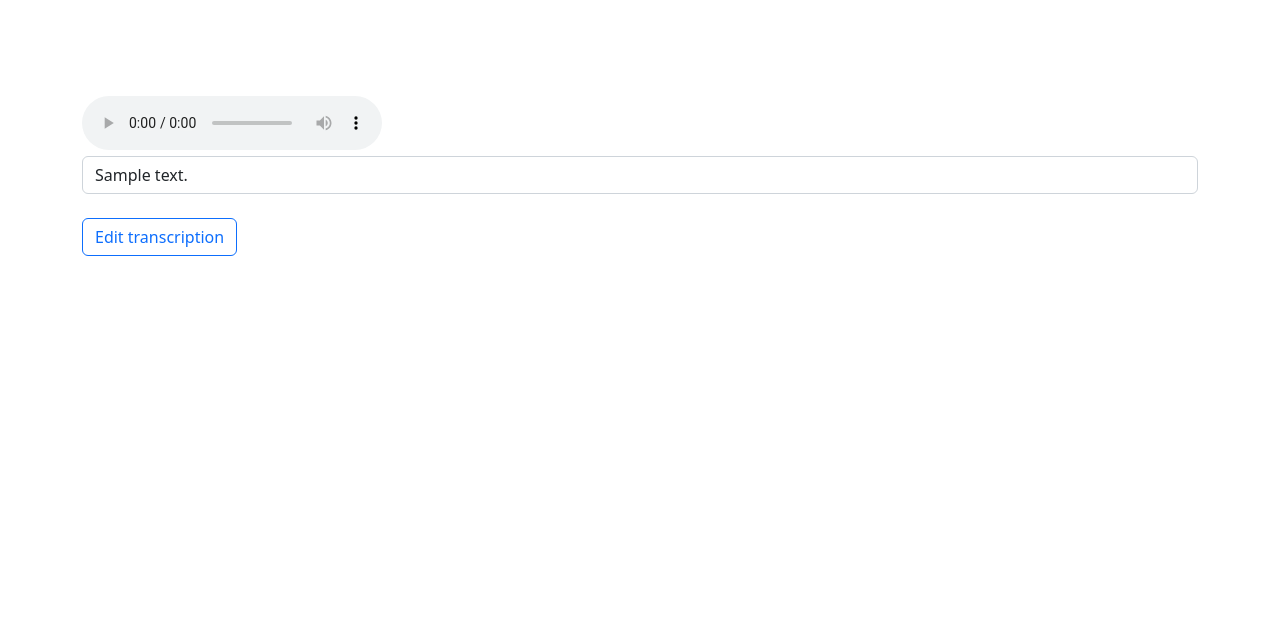
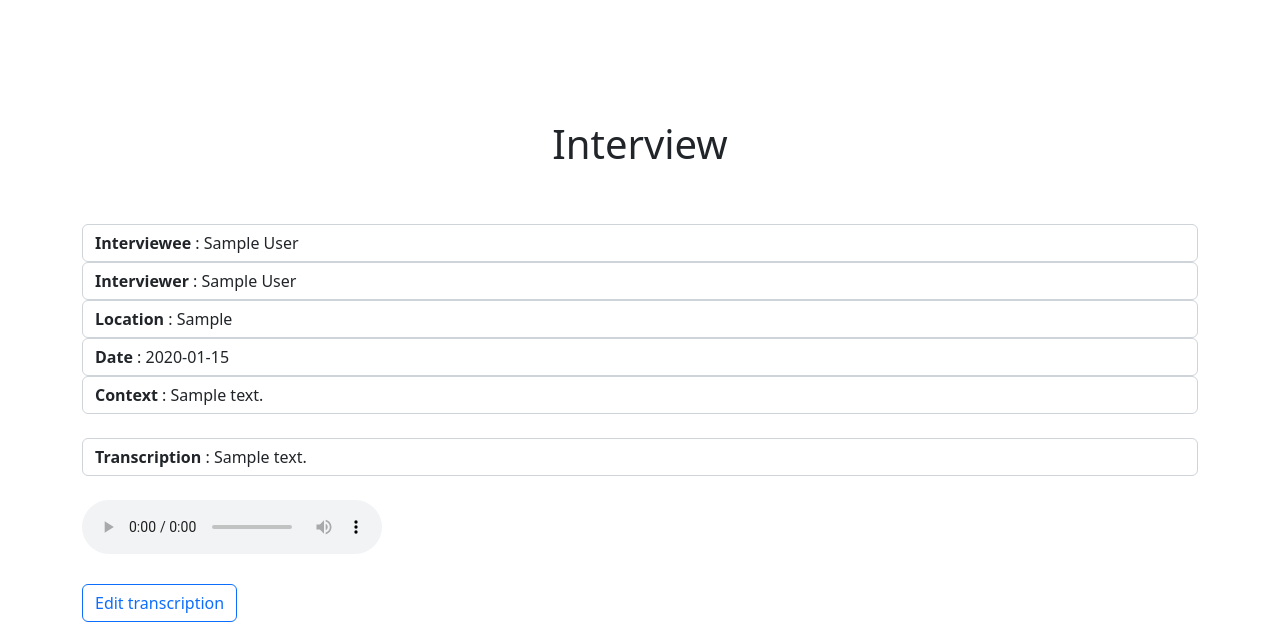
Before and after one commit to dpicca/Montreux-Jazz-Memories, a Flask app: a page that uses database-retranscript/templates/display.html in a window 1280 px wide. Shown: the part 176-800 px from the top of the page. Run offline with Flask 2, Linux system fonts and the light colour scheme; tables that the repository leaves empty hold one stand-in row (values such as "Sample post").

Commit message:
modif interface display et edit

```diff
--- a/database-retranscript/app.py
+++ b/database-retranscript/app.py
@@ -155,8 +155,20 @@ def display(id):
         cursor.execute("SELECT audio from interview")
         connection.commit()
         audio = cursor.fetchall()
+        cursor.execute("SELECT first_name_interviewee, last_name_interviewee, first_name_interviewer,"
+                       " last_name_interviewer, descriptive_metadata.date, location, context from descriptive_metadata")
+        connection.commit()
+        metadata = cursor.fetchall()
+        print(metadata)
+        metadata_dict = {
+            'Interviewee': str(metadata[int(id)-1][0]) + ' ' + str(metadata[int(id)-1][1]),
+            'Interviewer': str(metadata[int(id)-1][2]) + ' ' + str(metadata[int(id)-1][3]),
+            'Date': metadata[int(id)-1][4],
+            'Location': metadata[int(id)-1][5],
+            'Context': metadata[int(id)-1][6],
+        }
 
-        return render_template('display.html', data=str(data[int(id)-1])[2:-3], id=id, audio=str(audio[int(id)-1][0])[2:-1])
+        return render_template('display.html', data=str(data[int(id)-1])[2:-3], id=id, audio=str(audio[int(id)-1][0])[2:-1], metadata=metadata_dict)
 
     except mysql.connector.Error as error:
         print("Failed inserting BLOB data into MySQL table {}".format(error))
@@ -183,13 +195,16 @@ def edit_page(id):
         cursor.execute("SELECT text from interview")
         connection.commit()
         data = cursor.fetchall()
+        cursor.execute("SELECT audio from interview")
+        connection.commit()
+        audio = cursor.fetchall()
         if request.method == 'POST':
             text = request.form['text_edit']
             interaction.edit_interview(text, id)
             cursor.execute("SELECT text from interview")
             connection.commit()
             data = cursor.fetchall()
-        return render_template('edit.html', data=str(data[int(id)-1])[2:-3])
+        return render_template('edit.html', data=str(data[int(id)-1])[2:-3], audio=str(audio[int(id)-1][0])[2:-1])
 
     except mysql.connector.Error as error:
         print("Failed inserting BLOB data into MySQL table {}".format(error))
--- a/database-retranscript/templates/display.html
+++ b/database-retranscript/templates/display.html
@@ -8,14 +8,31 @@
 </head>
 <body>
     <br><br>
-    <br><br>
+    <br><br>    <br><h1 align="center">Interview</h1> <br><br>
     <div class="container">
+        <div class="form-control">
+            <strong>Interviewee</strong> : {{metadata['Interviewee']}}
+        </div>
+        <div class="form-control">
+            <strong>Interviewer</strong> : {{metadata['Interviewer']}}
+        </div>
+        <div class="form-control">
+            <strong>Location</strong> : {{metadata['Location']}}
+        </div>
+        <div class="form-control">
+            <strong>Date</strong> : {{metadata['Date']}}
+        </div>
+        <div class="form-control">
+            <strong>Context</strong> : {{metadata['Context']}}
+        </div>
+        <br>
+        <div class="form-control">
+            <strong>Transcription</strong> : {{data}}
+        </div>
+        <br>
         <audio controls controlsList="nodownload">
             <source src="{{ audio }}">
         </audio>
-        <div class="form-control">
-            {{data}}
-        </div>
     </div> <br>
     <form action="edit-id={{ id }}">
         <div class="container">
--- a/database-retranscript/templates/edit.html
+++ b/database-retranscript/templates/edit.html
@@ -9,6 +9,11 @@
 <body>
     <br><br>
     <br><br>
+    <div class="container">
+    <audio controls controlsList="nodownload">
+        <source src="{{ audio }}">
+    </audio>
+    </div>
     <form method=post enctype=multipart/form-data>
         <div class="container">
             <textarea class="form-control" id="text_edit" name="text_edit"> {{ data }} </textarea> <br>
```
